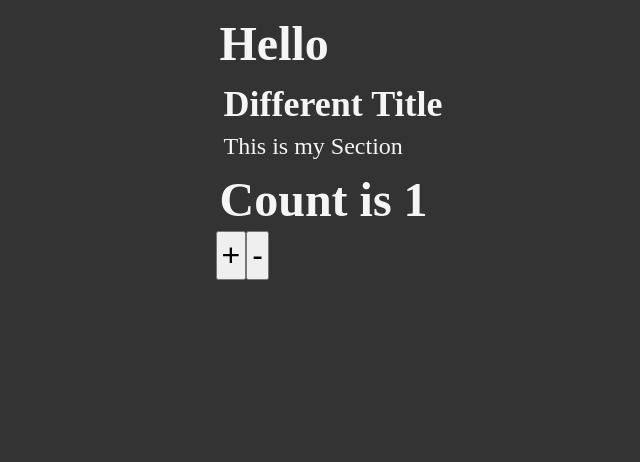
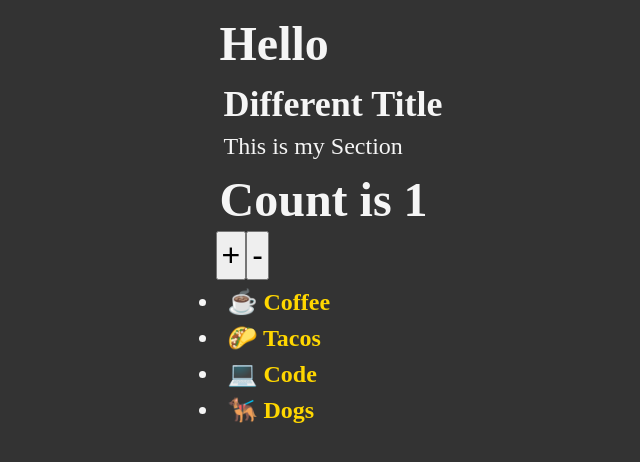
Before and after one commit to Floling/react-typescript-tutorial, a React (Vite) app: page / in a window 1280 px wide. Shown: the top 462 px of the page, without its empty margins (307-947 px from the left). Built offline with nearby package versions, Linux system fonts and the light colour scheme.

Commit message:
bring the List component into our app

```diff
--- a/src/App.tsx
+++ b/src/App.tsx
@@ -1,6 +1,7 @@
 import Heading from "./components/Heading";
 import Section from "./components/Section";
 import Counter from "./components/Counter";
+import List from "./components/List";
 
 import { useState } from "react";
 
@@ -12,6 +13,12 @@ function App() {
             <Heading title={"Hello"} />
             <Section title={"Different Title"}>This is my Section</Section>
             <Counter setCount={setCount}>Count is {count}</Counter>
+            <List
+                items={["☕ Coffee", "🌮 Tacos", "💻 Code", "🐕‍🦺 Dogs"]}
+                render={(item: string) => (
+                    <span className="bold gold">{item}</span>
+                )}
+            />
         </>
     );
 }
```
